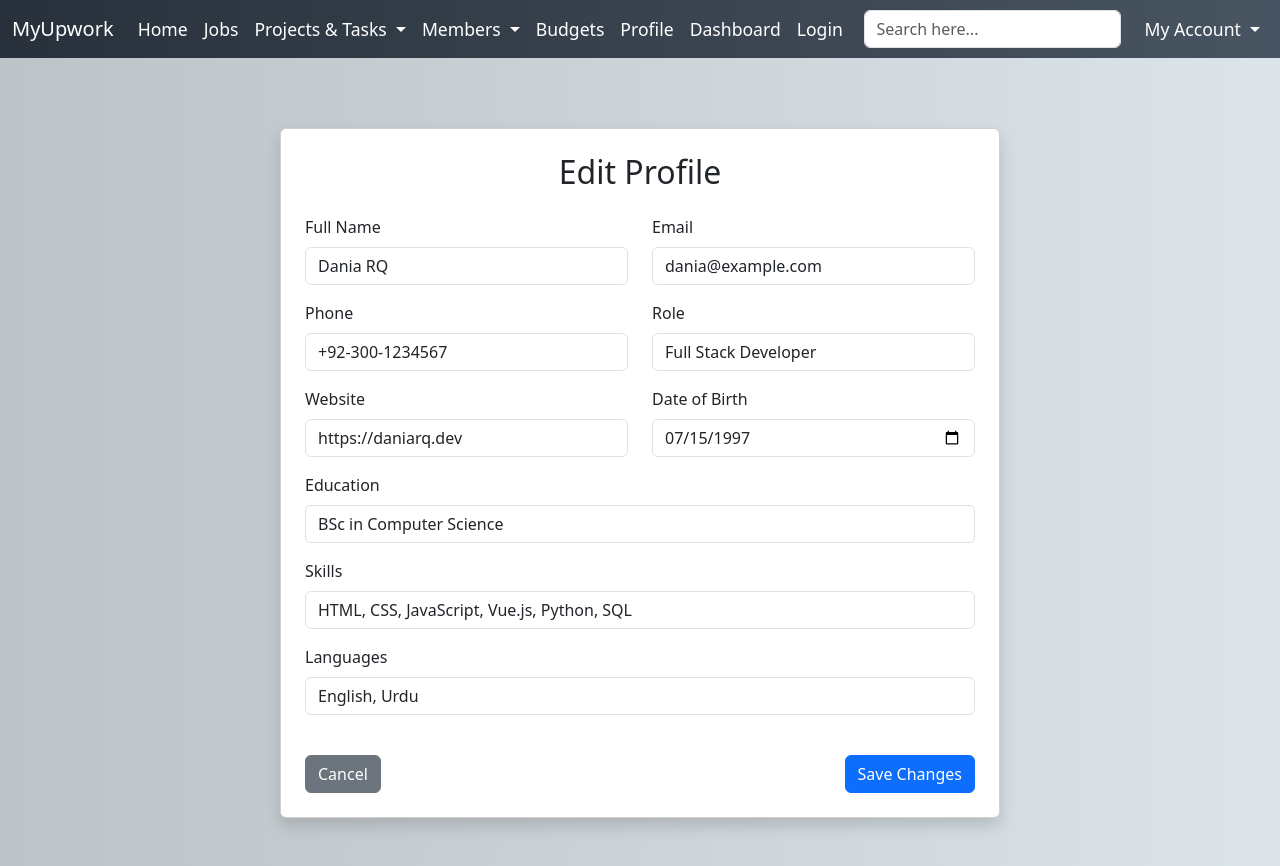
After one commit to AsadMehmood-meta/UAMS-2, a Flask app: page /profile/edit in a window 1280 px wide. The commit adds this page. Run offline with Flask 3, Linux system fonts and the light colour scheme; some libraries are stand-ins or nearby versions.

Commit message:
created profile and profil_edit html pages

```diff
--- a/app/router/routes.py
+++ b/app/router/routes.py
@@ -1,5 +1,6 @@
 from app import app
-from flask import render_template , request
+from flask import render_template, request, redirect, url_for
+
 
 @app.route('/')
 def home():
@@ -61,5 +62,19 @@ def productivity():
 def logout():
     return "You have been logged out (placeholder)"
 
+@app.route('/profile')
+def profile():
+    return render_template('profile.html')
+
+@app.route('/profile/edit', methods=['GET', 'POST'])
+def profile_edit():
+    if request.method == 'POST':
+        # Here, you’d handle saving the updated data
+        # Example: get form data and update the database
+        # full_name = request.form['full_name']
+        return redirect(url_for('profile'))
+
+    return render_template('profile_edit.html')
+
 if __name__ == '__main__':
     app.run(debug=True)
--- a/app/static/css/style.css
+++ b/app/static/css/style.css
@@ -114,3 +114,46 @@ body {
   color: #222831;
   /* Darker on hover (optional) */
 }
+
+body {
+  background-color: #f4f6f9;
+  font-family: 'Segoe UI', Tahoma, Geneva, Verdana, sans-serif;
+}
+
+.profile-card {
+  background-color: #fff;
+  border-radius: 15px;
+  padding: 30px;
+  box-shadow: 0 0 15px rgba(0,0,0,0.1);
+}
+
+.profile-header {
+  text-align: left;
+  margin-bottom: 30px;
+}
+
+.profile-header h2 {
+  font-weight: bold;
+}
+
+.profile-info label {
+  font-weight: bold;
+  color: #555;
+}
+
+.edit-btn {
+  text-align: right;
+}
+body {
+  background-color: #e3e6ea;
+}
+
+.profile-card {
+  background-color: #f0efef;
+  border-radius: 12px;
+  box-shadow: 0 4px 10px rgba(0, 0, 0, 0.1);
+}
+
+.fw-bold {
+  color: #333;
+}
--- a/app/templates/base.html
+++ b/app/templates/base.html
@@ -62,6 +62,10 @@
           <li class="nav-item">
             <a class="nav-link text-white" href="{{ url_for('budget') }}">Budgets</a>
           </li>
+          <!-- ✅ Profile (added before Dashboard) -->
+            <li class="nav-item">
+               <a class="nav-link text-white" href="{{ url_for('profile') }}">Profile</a>
+</li>
 
           <!-- Dashboard -->
           <li class="nav-item">
--- /dev/null
+++ b/app/templates/profile_edit.html
@@ -0,0 +1,76 @@
+{% extends "base.html" %}
+{% block content %}
+
+
+<!-- profile_edit.html -->
+<!DOCTYPE html>
+<html lang="en">
+<head>
+  <meta charset="UTF-8">
+  <title>Edit Profile</title>
+  <link href="https://cdn.jsdelivr.net/npm/bootstrap@5.3.0/dist/css/bootstrap.min.css" rel="stylesheet">
+  <link rel="stylesheet" href="static/css/profile_edit.css"> <!-- Optional custom CSS -->
+</head>
+<body>
+
+<div class="container py-5">
+  <div class="row justify-content-center">
+    <div class="col-md-8">
+      <div class="card p-4 shadow rounded">
+
+        <h2 class="text-center mb-4">Edit Profile</h2>
+
+        <form action="/update-profile" method="POST">
+          <div class="row">
+            <div class="col-md-6 mb-3">
+              <label for="full_name" class="form-label">Full Name</label>
+              <input type="text" class="form-control" id="full_name" name="full_name" value="Dania RQ" required>
+            </div>
+            <div class="col-md-6 mb-3">
+              <label for="email" class="form-label">Email</label>
+              <input type="email" class="form-control" id="email" name="email" value="dania@example.com" required>
+            </div>
+            <div class="col-md-6 mb-3">
+              <label for="phone" class="form-label">Phone</label>
+              <input type="text" class="form-control" id="phone" name="phone" value="+92-300-1234567">
+            </div>
+            <div class="col-md-6 mb-3">
+              <label for="role" class="form-label">Role</label>
+              <input type="text" class="form-control" id="role" name="role" value="Full Stack Developer">
+            </div>
+            <div class="col-md-6 mb-3">
+              <label for="website" class="form-label">Website</label>
+              <input type="url" class="form-control" id="website" name="website" value="https://daniarq.dev">
+            </div>
+            <div class="col-md-6 mb-3">
+              <label for="dob" class="form-label">Date of Birth</label>
+              <input type="date" class="form-control" id="dob" name="dob" value="1997-07-15">
+            </div>
+            <div class="col-md-12 mb-3">
+              <label for="education" class="form-label">Education</label>
+              <input type="text" class="form-control" id="education" name="education" value="BSc in Computer Science">
+            </div>
+            <div class="col-md-12 mb-3">
+              <label for="skills" class="form-label">Skills</label>
+              <input type="text" class="form-control" id="skills" name="skills" value="HTML, CSS, JavaScript, Vue.js, Python, SQL">
+            </div>
+            <div class="col-md-12 mb-3">
+              <label for="languages" class="form-label">Languages</label>
+              <input type="text" class="form-control" id="languages" name="languages" value="English, Urdu">
+            </div>
+          </div>
+
+          <div class="d-flex justify-content-between mt-4">
+            <a href="profile.html" class="btn btn-secondary">Cancel</a>
+            <button type="submit" class="btn btn-primary">Save Changes</button>
+          </div>
+        </form>
+
+      </div>
+    </div>
+  </div>
+</div>
+
+</body>
+</html>
+{% endblock %}
```
Also changed, not shown: app/templates/profile.html (added, +57 -0 lines).
